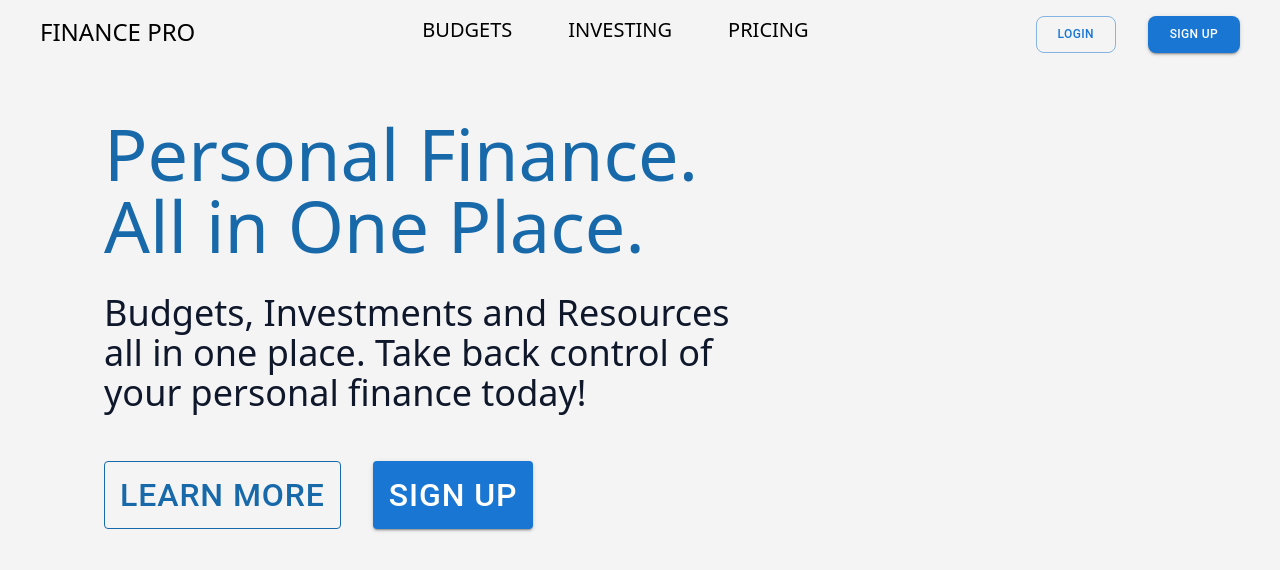
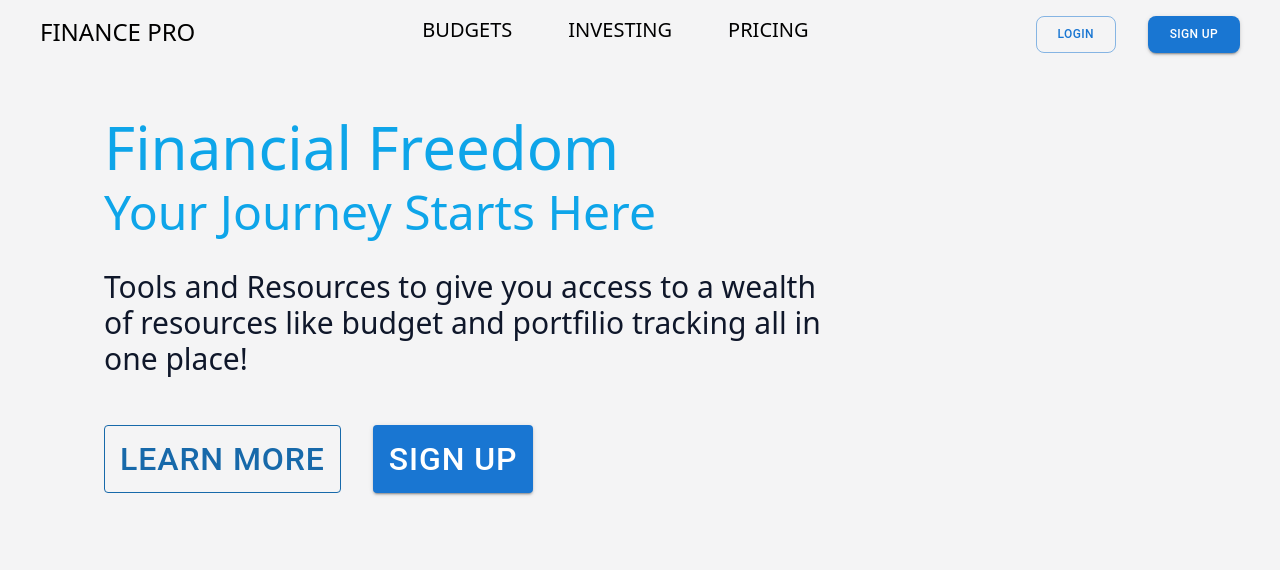
Before and after one commit to JustinRivera-9/finance-pro, a React (Vite) app: page / in a window 1280 px wide. Shown: the top 570 px of the page. Built offline with nearby package versions, Linux system fonts and the light colour scheme.

Commit message:
ready to connect to backend

```diff
--- a/src/pages/landingPage/Landing.jsx
+++ b/src/pages/landingPage/Landing.jsx
@@ -6,14 +6,15 @@ function LandingPage() {
   return (
     <>
       <NavBar />
-      <div className="w-7/12 pb-20">
+      <div className="w-8/12 pb-20">
         <div className="flex flex-col mt-16 pl-16">
-          <p className="text-7xl text-sky-800" style={{ color: "#1769aa" }}>
-            Personal Finance. <br></br>All in One Place.
+          <p className="text-6xl text-sky-500">
+            Financial Freedom<br></br>
+            <span className="text-5xl">Your Journey Starts Here</span>
           </p>
-          <p className="text-4xl mt-8 mb-12 text-slate-900">
-            Budgets, Investments and Resources all in one place. Take back
-            control of your personal finance today!
+          <p className="text-3xl mt-8 mb-12 text-slate-900">
+            Tools and Resources to give you access to a wealth of resources like
+            budget and portfilio tracking all in one place!
           </p>
           <div className="flex space-x-8">
             <Link to="/learn-more">
--- a/src/pages/landingPage/Login.jsx
+++ b/src/pages/landingPage/Login.jsx
@@ -3,15 +3,20 @@ import Landing from "./Landing";
 import { Link } from "react-router-dom";
 import { useForm } from "react-hook-form";
 import { DevTool } from "@hookform/devtools";
+import { useEffect } from "react";
 
 function LoginPage() {
   const { register, handleSubmit, formState, control, reset } = useForm();
-  const { errors } = formState;
+  const { errors, isSubmitSuccessful } = formState;
 
-  // formData ILO onSubmit
+  useEffect(() => {
+    if (isSubmitSuccessful) reset();
+  }, [isSubmitSuccessful, reset]);
+
   const onSubmit = (data) => {
     console.log(data);
   };
+
   return (
     <>
       <Landing />
```
